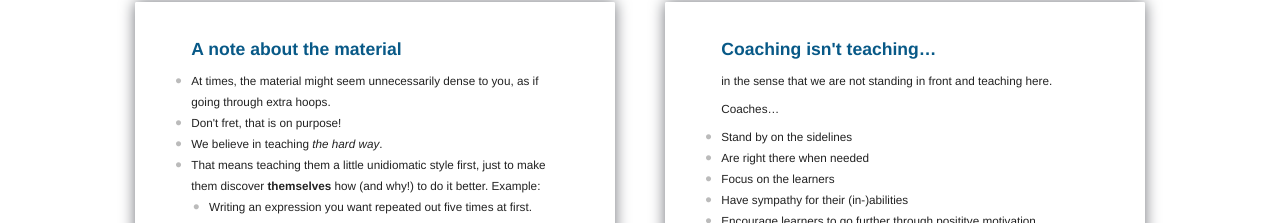
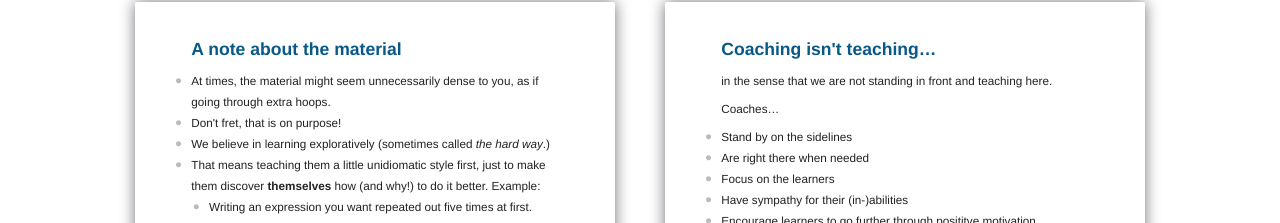
Before and after one commit to OpenTechSchool/slides, a plain HTML site: page presentations/coaching/index.html in a window 1280 px wide. Shown: the part 1037-1260 px from the top of the page. Drawn offline with Linux system fonts and the light colour scheme.

Commit message:
Remove mention of 'teaching.'

```diff
--- a/presentations/coaching/index.html
+++ b/presentations/coaching/index.html
@@ -82,7 +82,7 @@
           <ul>
             <li>At times, the material might seem unnecessarily dense to you, as if going through extra hoops.</li>
             <li>Don't fret, that is on purpose!</li>
-            <li>We believe in teaching <em>the hard way</em>.</li>
+            <li>We believe in learning exploratively (sometimes called <em>the hard way</em>.)</li>
             <li>That means teaching them a little unidiomatic style first, just to make them discover <strong>themselves</strong> how (and why!) to do it better.  Example:
               <ul>
                 <li>Writing an expression you want repeated out five times at first.</li>
```
